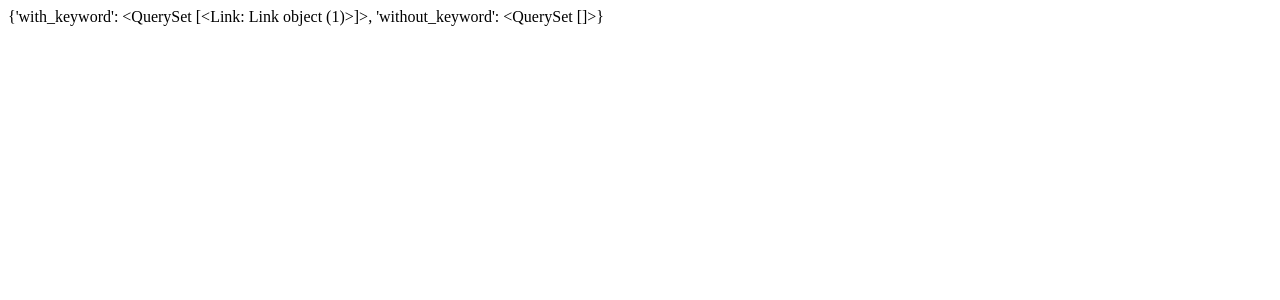
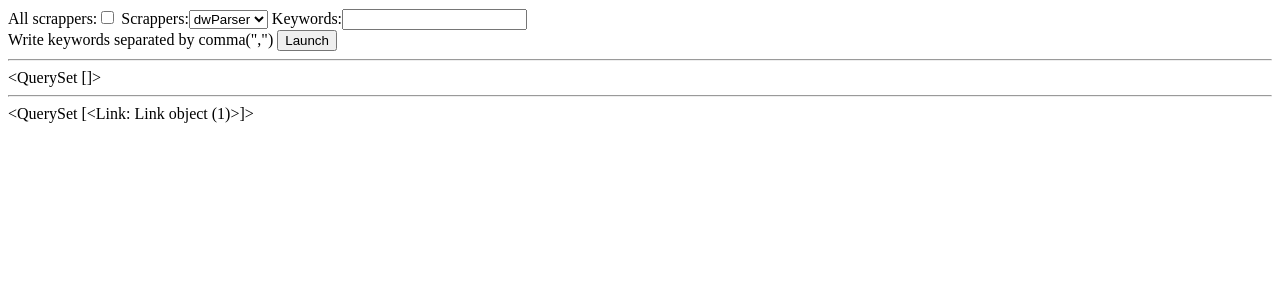
Before and after one commit to amurakho/TopicPlatform, a Django app: page / in a window 1280 px wide. Shown: the top 300 px of the page. Run offline with Django 3.2, Linux system fonts and the light colour scheme; tables that the repository leaves empty hold one stand-in row (values such as "Sample post"); parts of the project's set-up code (start-up, migrations or seed data) failed here and were passed over.

Commit message:
add SCRAPPERS var in settings(should be temporary desicion);add lauch form;

```diff
--- a/TopicPlatform/settings.py
+++ b/TopicPlatform/settings.py
@@ -141,3 +141,6 @@ USE_TZ = True
 # https://docs.djangoproject.com/en/3.1/howto/static-files/
 
 STATIC_URL = '/static/'
+
+# todo: maybe should be auto
+SCRAPPERS = ('dwParser', )
--- /dev/null
+++ b/main/forms.py
@@ -0,0 +1,10 @@
+from django import forms
+from django.conf import settings
+
+
+class ScrapperLauncherForm(forms.Form):
+    SCRAPPERS_CHOICE = ((scrapper, scrapper) for scrapper in settings.SCRAPPERS)
+
+    all_scrappers = forms.BooleanField(widget=forms.CheckboxInput)
+    scrappers = forms.ChoiceField(choices=SCRAPPERS_CHOICE)
+    keywords = forms.CharField(help_text='Write keywords separated by comma(",")')
--- a/main/templates/links_lists.html
+++ b/main/templates/links_lists.html
@@ -1,5 +1,13 @@
 {% extends 'base.html' %}
 
 {% block content %}
-    {{ object_list }}
+    <form method="post">
+        {{ form }}
+        <input type="submit" value="Launch">
+    </form>
+    <hr>
+
+    {{ object_list.without_keyword }}
+    <hr>
+    {{ object_list.with_keyword }}
 {% endblock %}
--- a/main/views.py
+++ b/main/views.py
@@ -1,21 +1,23 @@
 from django.shortcuts import render
-from django.views.generic import ListView
+from django.views.generic import ListView, FormView
+from django.views.generic.edit import FormMixin
 
 from main.models import Link
+from main.forms import ScrapperLauncherForm
 
 
-class MainView(ListView):
+class MainView(FormMixin, ListView):
     model = Link
     queryset = {
         'with_keyword': Link.objects.filter(is_keyword=True)[:20],
         'without_keyword': Link.objects.filter(is_keyword=False)[:20],
     }
     template_name = 'links_lists.html'
+    form_class = ScrapperLauncherForm
 
-
-class ScrappersRunView():
-    pass
-
+    def form_valid(self, form):
+        keywords = form.cleaned_data['keywords'].split(',')
+        # todo:
 
 class ScrappingStatusView():
     pass
```
